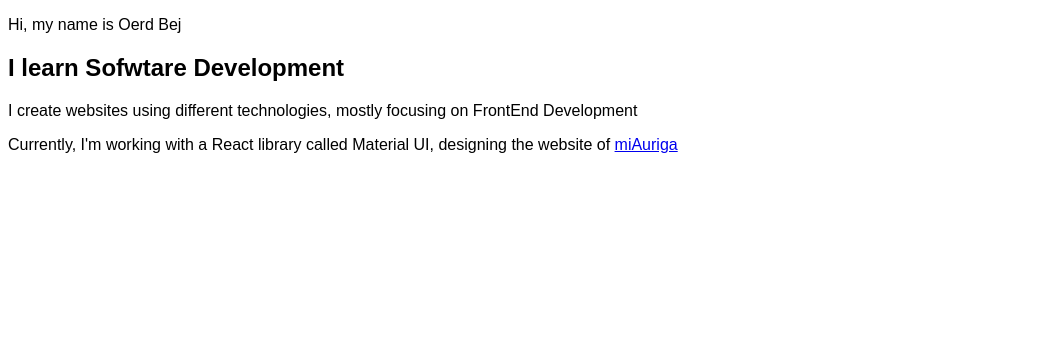
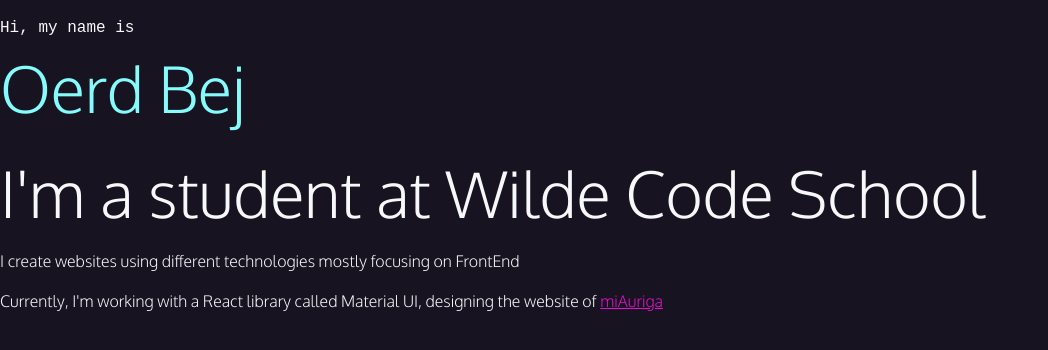
Before and after one commit to OerdBej/static-portofolio, a plain HTML site: page index.html in a window 1280 px wide. Shown: the whole page, without its empty margins (0-1048 px from the left). Drawn offline with Linux system fonts and the light colour scheme.

Commit message:
setting up the structure

```diff
--- a/index.html
+++ b/index.html
@@ -5,15 +5,15 @@
     <meta http-equiv="X-UA-Compatible" content="IE=edge">
     <meta name="viewport" content="width=device-width, initial-scale=1.0">
     <link rel="stylesheet" href="style.css">
+    <link rel="stylesheet" href="https://fonts.googleapis.com/css2?family=Oxygen:wght@300&display=swap">
     <title>Intro css</title>
 </head>
 <body>
     <section id="intro">
-            <p>Hi, my name is <span>Oerd Bej</span></p>
-            <h2>I learn Sofwtare Development</h2>
-            <p>I create websites using different technologies, mostly focusing on FrontEnd Development</p>
+            <p class="name">Hi, my name is <span>Oerd Bej</span></p>
+            <h2>I'm a student at Wilde Code School</h2>
+            <p>I create websites using different technologies mostly focusing on FrontEnd</p>
             <p>Currently, I'm working with a React library called Material UI, designing the website of <a href="https://miauriga.com/">miAuriga</a></p>
     </section>
-
 </body>
 </html>
--- a/style.css
+++ b/style.css
@@ -1,3 +1,80 @@
+/* variables declared here - these are the colors for our pages, as well as the font stacks and sizes. */
+:root {
+  --black: #171321;
+  --dkblue: #0d314b;
+  --plum: #4b0d49;
+  --hotmag: #ff17e4;
+  --magenta: #e310cb;
+  --aqua: #86fbfb;
+  --white: #f7f8fa;
+  --font-size: 1.3rem;
+  --mono: "Oxygen mono", monospace;
+  --sans: Oxygen, sans-serif;
+}
+
+/* border box model: https://css-tricks.com/box-sizing/ */
+html {
+  box-sizing: border-box;
+}
+
+*,
+*::before,
+*::after {
+  box-sizing: inherit;
+}
+
+/* generic styles for the page */
 body {
-    font-family: Arial, sans-serif;
+  padding: 0;
+  margin: 0;
+  font-family: var(--sans);
+  background-color: var(--black);
+  /* this refer to the ::root that we have setUp */
+  color: var(--white);
+  font-size: var(--font-size);
 }
+
+h1,
+h2,
+h3 {
+  margin: 0;
+}
+
+a {
+  color: var(--magenta);
+}
+a:hover {
+  color: var(--hotmag);
+  text-decoration: none;
+}
+
+/* intro styles: specific styles */
+
+#intro {
+  padding-bottom: 10rem;
+}
+
+#intro p {
+  font-size: 1rem;
+  /* this line height its in proportion */
+  line-height: 1.5;
+}
+
+#intro .name {
+  font-family: var(--mono);
+  font-size: 1rem;
+}
+
+.name span {
+  font-family: var(--sans);
+  font-size: 4rem;
+  color: var(--aqua);
+  display: block;
+  font-weight: 300;
+}
+
+#intro h2 {
+  font-size: 4rem;
+  /* get the font from google */
+  font-weight: normal;
+}
```
